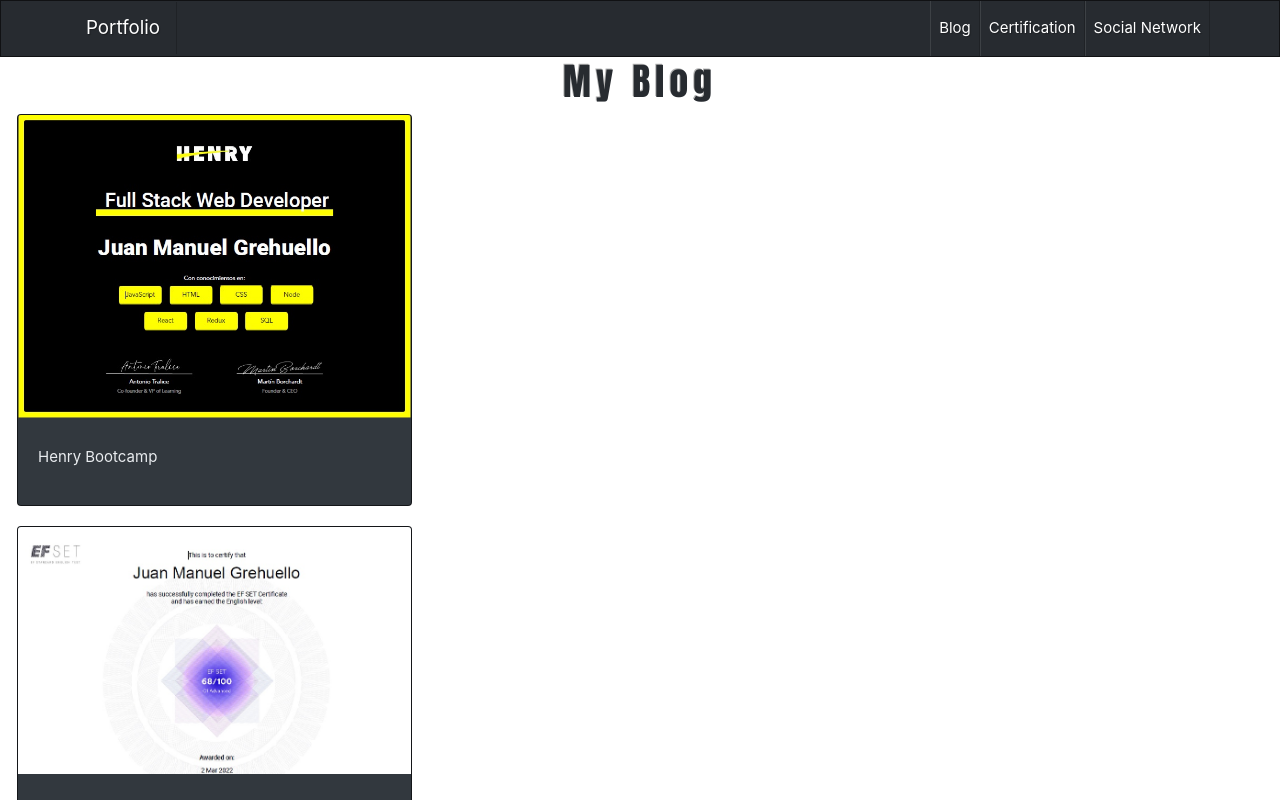
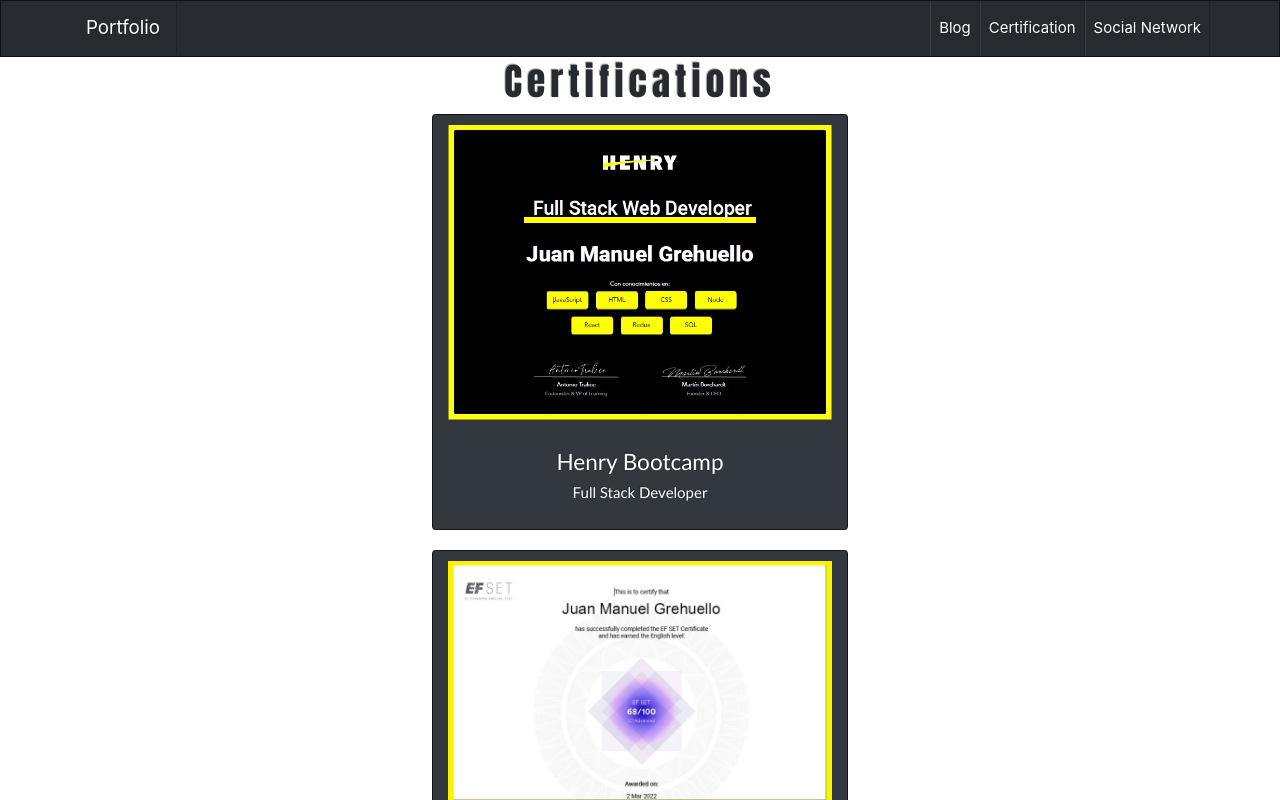
Before and after one commit to JuanmaGre/nextjs-blog-portfolio, a Next.js app: page /certification in a window 1280 px wide. Shown: the top 800 px of the page. Built offline with nearby package versions, Linux system fonts and the light colour scheme; a small style sheet from the web is missing.

Commit message:
certificaciones completas

```diff
--- a/global.css
+++ b/global.css
@@ -69,6 +69,30 @@
     cursor: pointer;
 }
 
+.rowCertification{
+    margin-left: 0px;
+    margin-right: 0px;
+}
+
+.titleCer{
+    font-family: 'Trebuchet MS', 'Lucida Sans Unicode', 'Lucida Grande', 'Lucida Sans', Arial, sans-serif;
+    text-align: center;
+    font-size: x-large;
+    color: white;
+}
+
+.rowCertification .card-img-center {
+    margin-top: 10px;
+    width: 100%;
+    transform: scale(1);
+    transition: all 0.8s ease-in-out;
+}
+
+.rowCertification .card-img-center:hover {
+    cursor: pointer;
+    transform: scale(1.5);
+}
+
 .title{
     font-family: Impact, Haettenschweiler, 'Arial Narrow Bold', sans-serif;
     letter-spacing: 1px;
--- a/pages/certification.js
+++ b/pages/certification.js
@@ -3,14 +3,15 @@
 
 
 const CertificationCard = ({ certification }) => (
-    <div className="blog col-md-4">
-        <div className="card">
+    <div className="blog col-md-12">
+        <div className="card col-md-4 offset-md-4">
             <div className="overflow">
-                <img src={certification.img} className="card-img-top" alt=""/>
+                <img src={certification.img} className="card-img-center" alt=""/>
             </div>
-            <div className="card-body">
+            <div className="titleCer card-body">
                 <h1>{certification.name}</h1>
-                <p>{certification.givenBy}</p>
+                <h4>{certification.givenBy}</h4>
+                <h6>{certification.degree}</h6>
             </div>
         </div>
     </div>
@@ -19,9 +20,9 @@
 
 const certificate = () => {
     return (
-        <Layout footer={false}>
-            <h1 className="title2 text-center text-dark">My Blog</h1>
-            <div className="rowBlog text-light">
+        <Layout>
+            <h1 className="title2 text-center text-dark">Certifications</h1>
+            <div className="rowCertification text-light">
                 { certificates.map( (certification , i) => (
                     <CertificationCard certification={certification} key={i} />
                 ))}
```
Also changed, not shown: public/EnglishCt.jpg.
